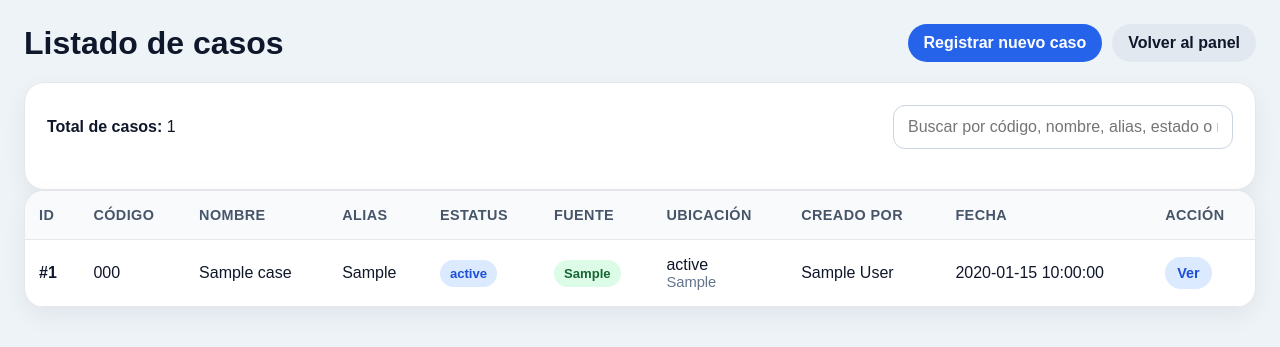
After one commit to dalia-luna/perfil-humano, a Node server app: page /cases in a window 1280 px wide. The commit adds this page. Shown: the top 347 px of the page. Run offline with Node 20, Linux system fonts and the light colour scheme; the visitor is signed in with stand-in values (Sample User, id 1); tables that the repository leaves empty hold one stand-in row (values such as "Sample post"); some libraries are stand-ins or nearby versions.

Commit message:
Agregar modulo inicial de casos con alta y listado

```diff
--- a/routes/cases.js
+++ b/routes/cases.js
@@ -17,6 +17,31 @@ function requireAdmin(req, res, next) {
   }
   next();
 }
+
+// LISTADO DE CASOS
+router.get('/', requireAuth, requireAdmin, (req, res) => {
+  const sql = `
+    SELECT
+      c.*,
+      u.name AS created_by_name
+    FROM cases c
+    LEFT JOIN users u ON c.created_by_user_id = u.id
+    WHERE c.is_active = 1
+    ORDER BY c.created_at DESC
+  `;
+
+  db.all(sql, [], (err, cases) => {
+    if (err) {
+      console.error('Error al cargar casos:', err.message);
+      return res.status(500).send('Error al cargar los casos.');
+    }
+
+    res.render('cases-list', {
+      title: 'Listado de casos',
+      cases
+    });
+  });
+});
 
 // FORMULARIO: nuevo caso
 router.get('/new', requireAuth, requireAdmin, (req, res) => {
@@ -94,11 +119,7 @@ router.post('/new', requireAuth, requireAdmin, (req, res) => {
       });
     }
 
-    return res.render('new-case', {
-      title: 'Nuevo Caso',
-      error: null,
-      success: `Caso creado correctamente con ID ${this.lastID}.`
-    });
+    return res.redirect('/cases');
   });
 });
 
--- a/views/admin-dashboard.ejs
+++ b/views/admin-dashboard.ejs
@@ -110,6 +110,7 @@
     <h1>Panel de administración</h1>
     <div class="topbar-actions">
       <a class="btn" href="/cases/new">Registrar nuevo caso</a>
+      <a class="btn-secondary" href="/cases">Ver casos</a>
       <a class="btn" href="/admin/export/excel">Exportar Excel</a>
       <a class="btn-secondary" href="/admin/export/pdf">Exportar PDF</a>
       <a class="btn-danger" href="/logout">Cerrar sesión</a>
--- /dev/null
+++ b/views/cases-list.ejs
@@ -0,0 +1,163 @@
+<!DOCTYPE html>
+<html lang="es">
+<head>
+  <meta charset="UTF-8" />
+  <meta name="viewport" content="width=device-width, initial-scale=1.0" />
+  <title><%= title %></title>
+  <style>
+    * { box-sizing: border-box; font-family: Arial, sans-serif; }
+    body { margin: 0; background: #eef3f8; color: #0f172a; padding: 24px; }
+
+    .topbar, .container { max-width: 1300px; margin: 0 auto; }
+    .topbar {
+      margin-bottom: 20px; display: flex; justify-content: space-between;
+      align-items: center; gap: 12px; flex-wrap: wrap;
+    }
+    .topbar h1 { margin: 0; font-size: 2rem; }
+    .topbar-actions { display: flex; gap: 10px; flex-wrap: wrap; }
+
+    .btn, .btn-secondary {
+      display: inline-block; padding: 10px 16px; border-radius: 999px;
+      text-decoration: none; font-weight: bold;
+    }
+    .btn { background: #2563eb; color: white; }
+    .btn-secondary { background: #e2e8f0; color: #0f172a; }
+
+    .card, .table-wrap {
+      background: white; border-radius: 20px; padding: 22px;
+      box-shadow: 0 8px 24px rgba(15,23,42,.06); border: 1px solid #e5e7eb;
+    }
+    .table-wrap { overflow-x: auto; padding: 0; }
+
+    .toolbar {
+      display: flex; justify-content: space-between; align-items: center;
+      gap: 12px; flex-wrap: wrap; margin-bottom: 18px;
+    }
+
+    .search-box input {
+      width: 340px; max-width: 100%; padding: 12px 14px;
+      border: 1px solid #cbd5e1; border-radius: 12px; font-size: 1rem;
+      outline: none; background: #fff;
+    }
+
+    table { width: 100%; border-collapse: collapse; min-width: 1100px; }
+    thead { background: #f8fafc; }
+    th, td {
+      text-align: left; padding: 16px 14px; border-bottom: 1px solid #e5e7eb; vertical-align: middle;
+    }
+    th {
+      font-size: .9rem; color: #475569; text-transform: uppercase; letter-spacing: .03em;
+    }
+    tr:hover { background: #fafcff; }
+
+    .pill {
+      display: inline-block; padding: 6px 10px; border-radius: 999px;
+      font-size: .82rem; font-weight: bold;
+    }
+    .pill-status { background: #dbeafe; color: #1d4ed8; }
+    .pill-source { background: #dcfce7; color: #166534; }
+
+    .empty { padding: 28px; text-align: center; color: #64748b; }
+    .muted { color: #64748b; font-size: .92rem; }
+
+    .action-link {
+      display: inline-block;
+      background: #dbeafe;
+      color: #1d4ed8;
+      padding: 8px 12px;
+      border-radius: 999px;
+      text-decoration: none;
+      font-weight: bold;
+      font-size: .9rem;
+    }
+  </style>
+</head>
+<body>
+  <div class="topbar">
+    <h1>Listado de casos</h1>
+    <div class="topbar-actions">
+      <a class="btn" href="/cases/new">Registrar nuevo caso</a>
+      <a class="btn-secondary" href="/admin/dashboard">Volver al panel</a>
+    </div>
+  </div>
+
+  <div class="container">
+    <div class="card">
+      <div class="toolbar">
+        <div>
+          <strong>Total de casos:</strong> <%= cases.length %>
+        </div>
+        <div class="search-box">
+          <input type="text" id="caseSearch" placeholder="Buscar por código, nombre, alias, estado o municipio..." />
+        </div>
+      </div>
+    </div>
+
+    <div class="table-wrap">
+      <% if (!cases.length) { %>
+        <div class="empty">No hay casos registrados todavía.</div>
+      <% } else { %>
+        <table id="casesTable">
+          <thead>
+            <tr>
+              <th>ID</th>
+              <th>Código</th>
+              <th>Nombre</th>
+              <th>Alias</th>
+              <th>Estatus</th>
+              <th>Fuente</th>
+              <th>Ubicación</th>
+              <th>Creado por</th>
+              <th>Fecha</th>
+              <th>Acción</th>
+            </tr>
+          </thead>
+          <tbody>
+            <% cases.forEach(function(caso) { %>
+              <tr>
+                <td><strong>#<%= caso.id %></strong></td>
+                <td><%= caso.case_code || '—' %></td>
+                <td><%= caso.person_name || '—' %></td>
+                <td><%= caso.alias || '—' %></td>
+                <td>
+                  <span class="pill pill-status"><%= caso.status %></span>
+                </td>
+                <td>
+                  <span class="pill pill-source"><%= caso.source_type %></span>
+                </td>
+                <td>
+                  <div><%= caso.state || '—' %></div>
+                  <div class="muted"><%= caso.municipality || '—' %></div>
+                </td>
+                <td><%= caso.created_by_name || '—' %></td>
+                <td><%= caso.created_at || '—' %></td>
+                <td>
+                  <a class="action-link" href="/cases">Ver</a>
+                </td>
+              </tr>
+            <% }); %>
+          </tbody>
+        </table>
+      <% } %>
+    </div>
+  </div>
+
+  <script>
+    const searchInput = document.getElementById('caseSearch');
+    const table = document.getElementById('casesTable');
+
+    if (searchInput && table) {
+      const rows = Array.from(table.querySelectorAll('tbody tr'));
+
+      searchInput.addEventListener('input', function () {
+        const term = this.value.toLowerCase().trim();
+
+        rows.forEach((row) => {
+          const text = row.innerText.toLowerCase();
+          row.style.display = text.includes(term) ? '' : 'none';
+        });
+      });
+    }
+  </script>
+</body>
+</html>
```
